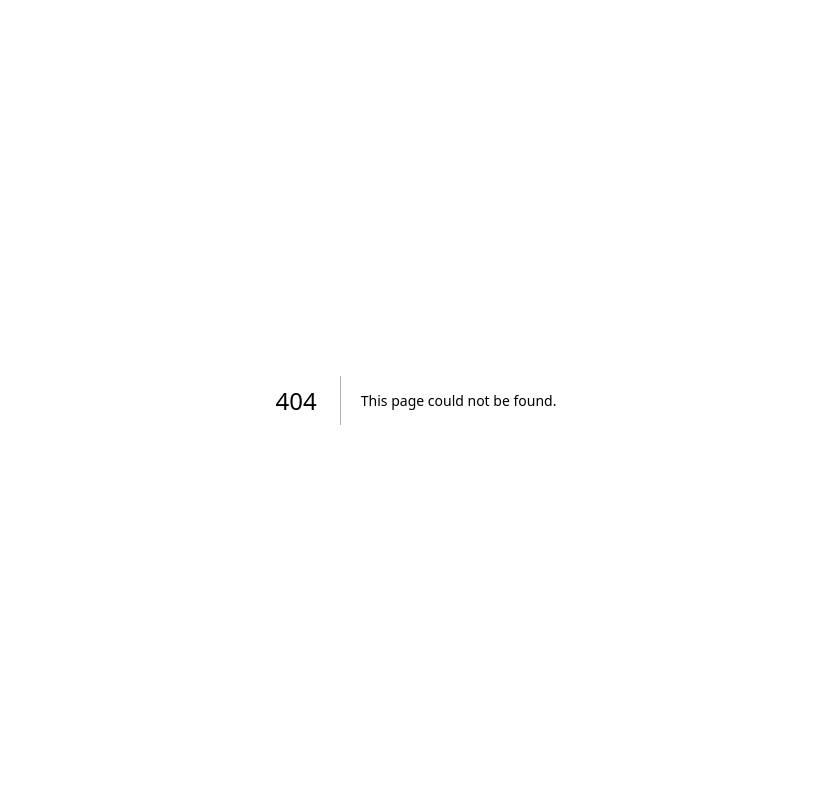
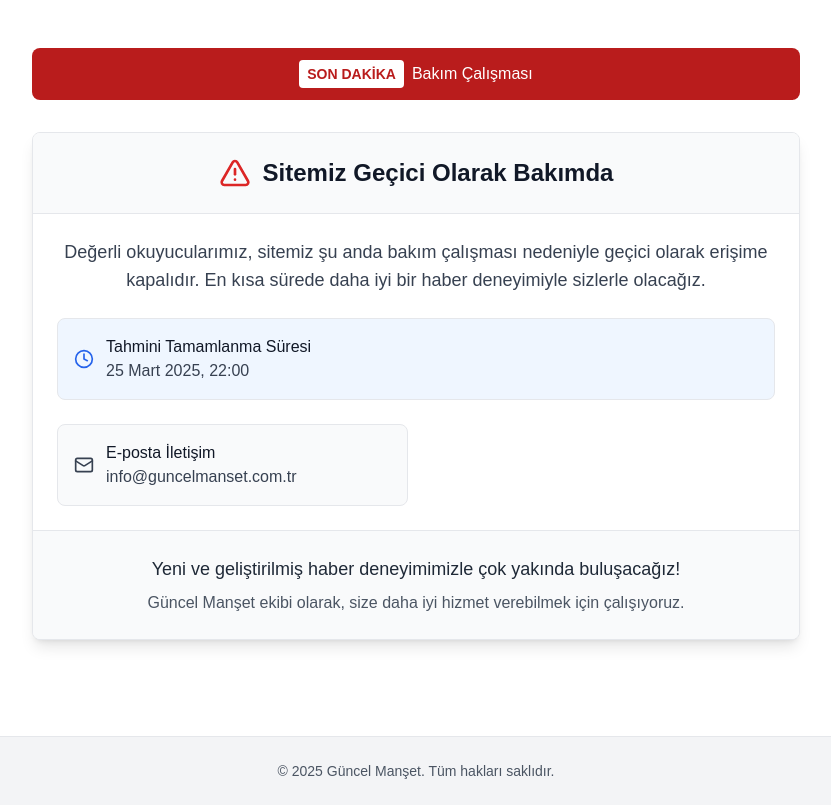
Before and after one commit to EdANaiR/news-website, a Next.js app: page /maintenance in a window 1280 px wide. Before the commit this address had no page. Shown: the whole page, without its empty margins (224-1055 px from the left). Built offline with nearby package versions, Linux system fonts and the light colour scheme.

Commit message:
maintenance work page added

```diff
--- /dev/null
+++ b/src/app/maintenance/layout.tsx
@@ -0,0 +1,18 @@
+import type React from "react";
+export const metadata = {
+  title: "Bakım Çalışması - Güncel Manşet",
+  description:
+    "Güncel Manşet haber sitesi bakım çalışması nedeniyle geçici olarak erişime kapalıdır. En kısa sürede hizmetinize devam edeceğiz.",
+};
+
+export default function MaintenanceLayout({
+  children,
+}: {
+  children: React.ReactNode;
+}) {
+  return (
+    <html lang="tr">
+      <body>{children}</body>
+    </html>
+  );
+}
--- /dev/null
+++ b/src/app/maintenance/page.tsx
@@ -0,0 +1,86 @@
+import { Clock, AlertTriangle, Mail } from "lucide-react";
+
+export default function MaintenancePage() {
+  return (
+    <div className="min-h-screen bg-background">
+      <main className="container mx-auto px-4 py-12">
+        <div className="mx-auto max-w-3xl">
+          <div className="mb-8 rounded-lg bg-red-700 p-3 text-center text-white">
+            <span className="mr-2 inline-block rounded bg-white px-2 py-1 text-sm font-bold text-red-700">
+              SON DAKİKA
+            </span>
+            <span className="font-medium">Bakım Çalışması</span>
+          </div>
+
+          <div className="overflow-hidden rounded-lg border bg-white shadow-lg">
+            <div className="border-b bg-gray-50 p-6">
+              <div className="flex items-center justify-center gap-3">
+                <AlertTriangle className="h-8 w-8 text-red-600" />
+                <h1 className="text-center text-2xl font-bold text-gray-900">
+                  Sitemiz Geçici Olarak Bakımda
+                </h1>
+              </div>
+            </div>
+
+            <div className="p-6">
+              <div className="prose mx-auto max-w-none">
+                <p className="mb-6 text-center text-lg text-gray-700">
+                  Değerli okuyucularımız, sitemiz şu anda bakım çalışması
+                  nedeniyle geçici olarak erişime kapalıdır. En kısa sürede daha
+                  iyi bir haber deneyimiyle sizlerle olacağız.
+                </p>
+
+                <div className="mb-6 rounded-lg border bg-blue-50 p-4">
+                  <div className="flex items-center gap-3">
+                    <Clock className="h-5 w-5 text-blue-600" />
+                    <div>
+                      <p className="font-medium text-gray-900">
+                        Tahmini Tamamlanma Süresi
+                      </p>
+                      <p className="text-gray-700">25 Mart 2025, 22:00</p>
+                    </div>
+                  </div>
+                </div>
+
+                <div className="grid gap-4 md:grid-cols-2">
+                  <div className="rounded-lg border bg-gray-50 p-4">
+                    <div className="flex items-center gap-3">
+                      <Mail className="h-5 w-5 text-gray-700" />
+                      <div>
+                        <p className="font-medium text-gray-900">
+                          E-posta İletişim
+                        </p>
+                        <p className="text-gray-700">
+                          info@guncelmanset.com.tr
+                        </p>
+                      </div>
+                    </div>
+                  </div>
+                </div>
+              </div>
+            </div>
+
+            <div className="border-t bg-gray-50 p-6 text-center">
+              <p className="text-lg font-medium text-gray-800">
+                Yeni ve geliştirilmiş haber deneyimimizle çok yakında
+                buluşacağız!
+              </p>
+              <p className="mt-2 text-gray-600">
+                Güncel Manşet ekibi olarak, size daha iyi hizmet verebilmek için
+                çalışıyoruz.
+              </p>
+            </div>
+          </div>
+        </div>
+      </main>
+
+      <footer className="mt-12 border-t bg-gray-100 py-6">
+        <div className="container mx-auto px-4 text-center">
+          <p className="text-sm text-gray-600">
+            © 2025 Güncel Manşet. Tüm hakları saklıdır.
+          </p>
+        </div>
+      </footer>
+    </div>
+  );
+}
```
Also changed, not shown: middleware.ts (added, +20 -0 lines).
